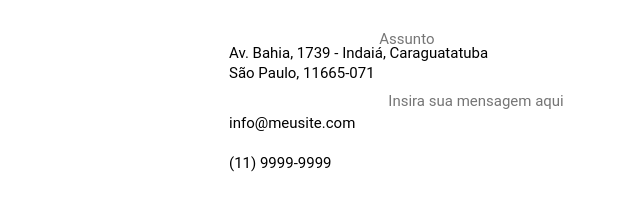
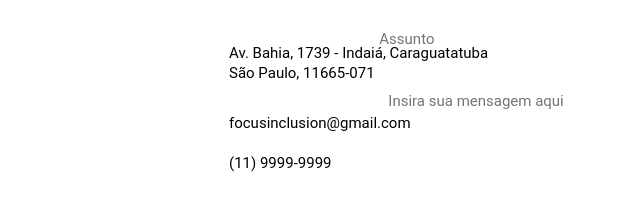
Before and after one commit to FocusInclusion/home, a plain HTML site: page contato.html in a window 1280 px wide. Shown: the part 841-1060 px from the top of the page, 261-901 px from the left. Drawn offline with Linux system fonts and the light colour scheme.

Commit message:
Update contato.html

```diff
--- a/contato.html
+++ b/contato.html
@@ -54,7 +54,7 @@
 
         <div id="isso"><p>Av. Bahia, 1739 - Indaiá, Caraguatatuba</p></div>
         <div id="aí"><p>São Paulo, 11665-071</p></div>
-        <div id="mesmo"><p>info@meusite.com</p></div>
+        <div id="mesmo"><p>focusinclusion@gmail.com</p></div>
         <div id="SIUUU"><p>(11) 9999-9999</p></div>
 
 
```
